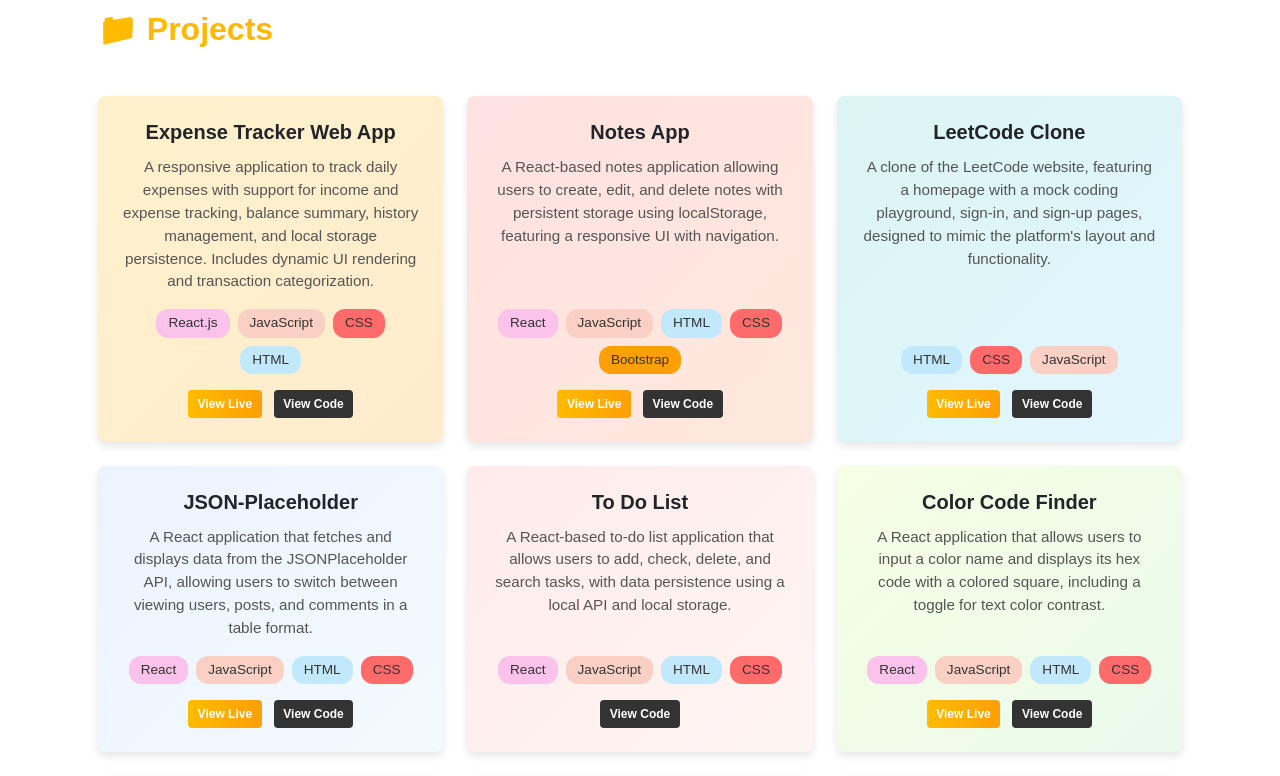
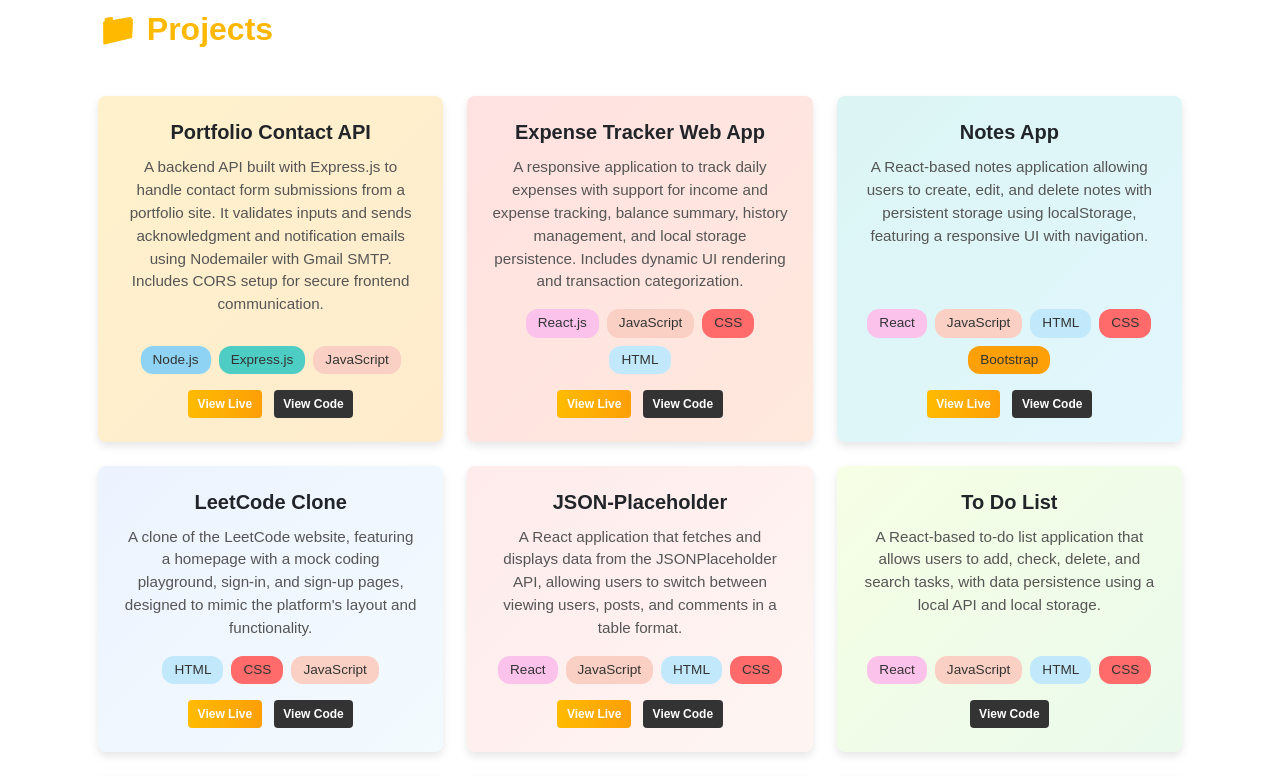
Before and after one commit to LOKESHIYYAPPAN/my-portfolio, an Angular app: page / in a window 1280 px wide. Shown: the part 1760-2536 px from the top of the page. Built offline with nearby package versions, Linux system fonts and the light colour scheme.

Commit message:
portfolio mail api added in project

```diff
--- a/src/app/projects/projects.component.ts
+++ b/src/app/projects/projects.component.ts
@@ -11,6 +11,13 @@ import { CommonModule } from '@angular/common';
 export class ProjectsComponent {
 
   projects = [
+    {
+      title: 'Portfolio Contact API',
+      tech: ['Node.js', 'Express.js', 'JavaScript'],
+      description: 'A backend API built with Express.js to handle contact form submissions from a portfolio site. It validates inputs and sends acknowledgment and notification emails using Nodemailer with Gmail SMTP. Includes CORS setup for secure frontend communication.',
+      liveLink: 'https://mail-api-qntb.onrender.com/health',
+      codeLink: 'https://github.com/LOKESHIYYAPPAN/mail-api'
+    },
     {
       title: 'Expense Tracker Web App',
       tech: ['React.js', 'JavaScript', 'CSS', 'HTML'],
```
